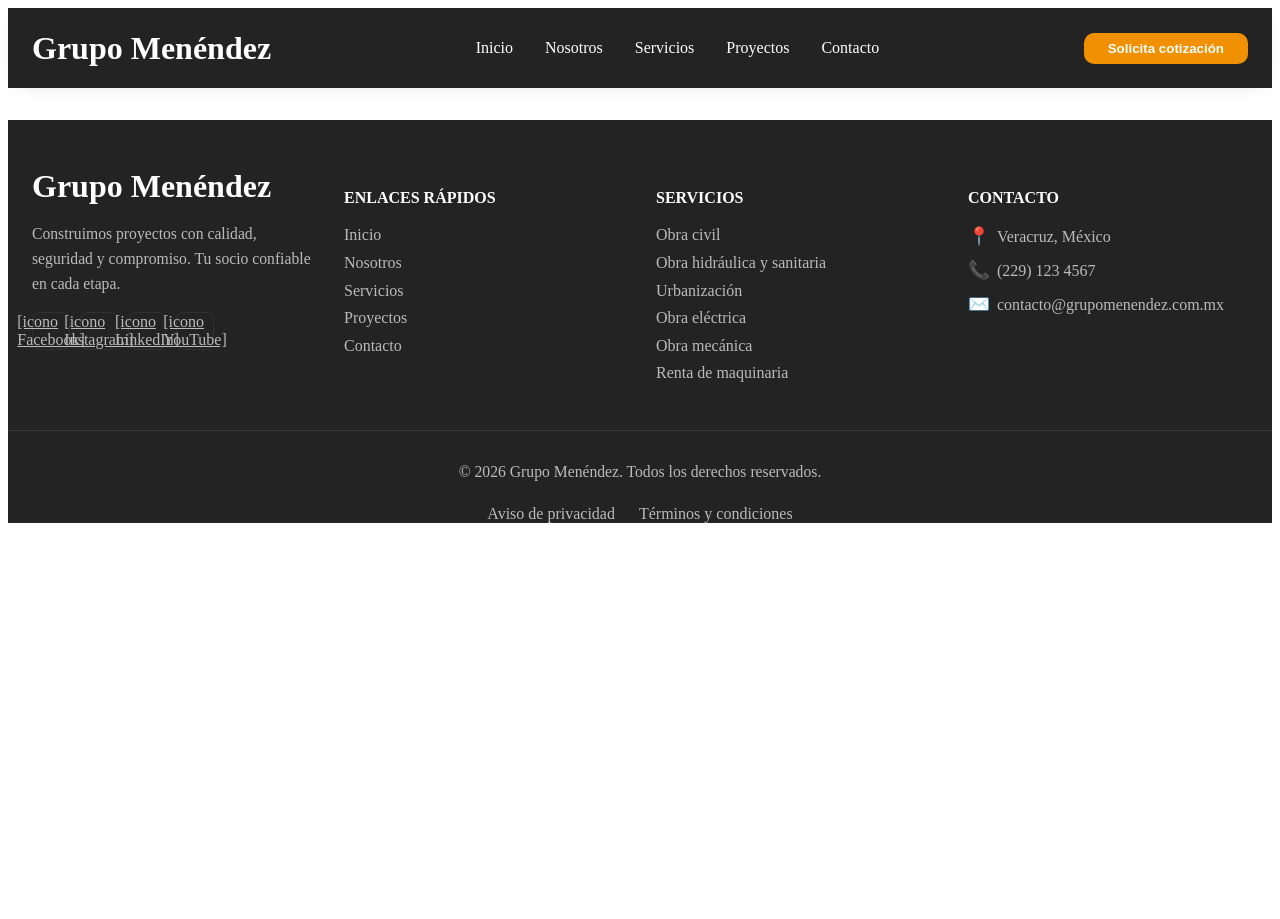
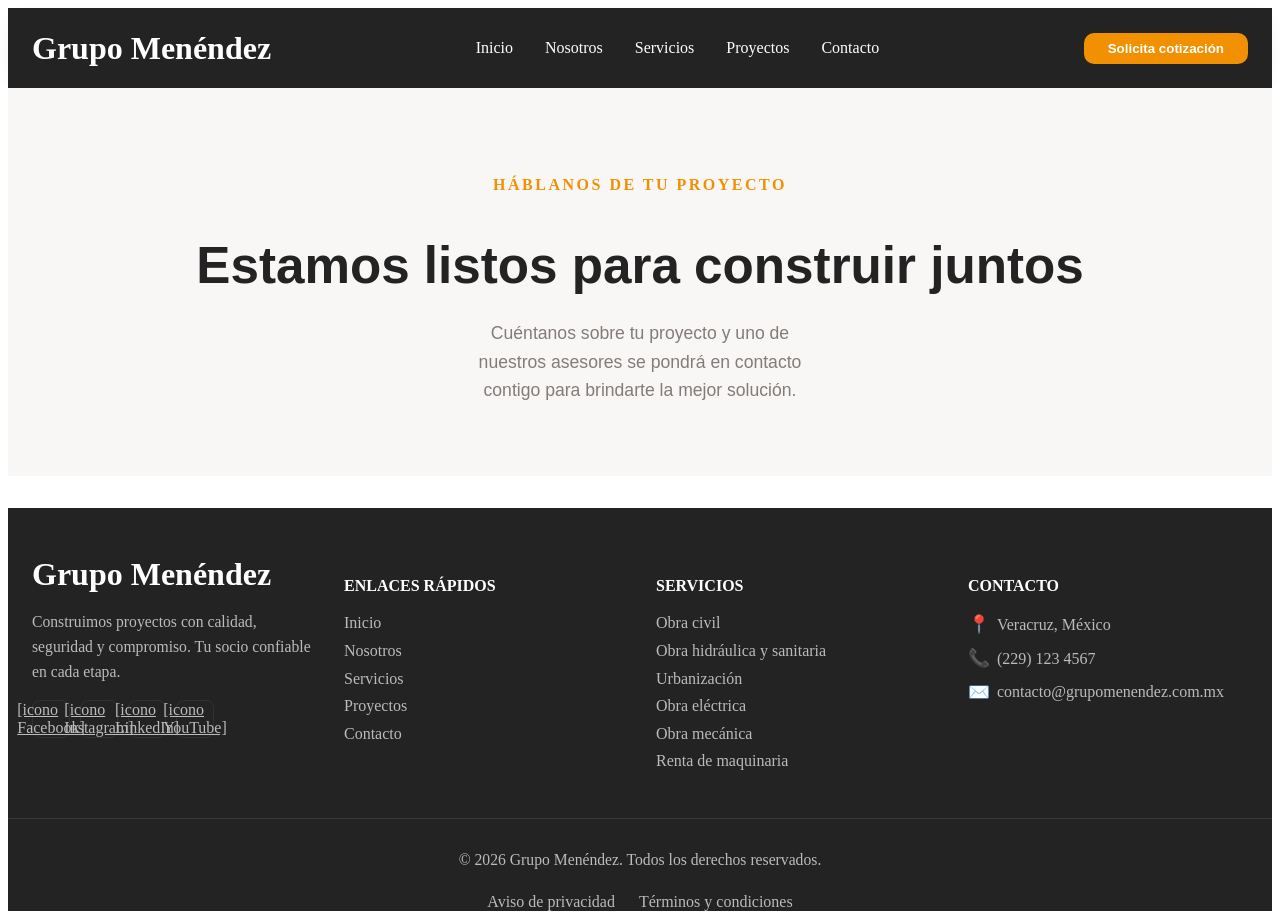
Before and after one commit to FernandoObot/WebGrupoMenendez, an Angular app in the folder GrupoMenendez/: page /contacto in a window 1280 px wide. Before the commit this address led to /. Before the commit the page ends 800 px from the top, so only its background shows below. Built offline with nearby package versions, Linux system fonts and the light colour scheme.

Commit message:
feat(Contacto): Agregar la sección de Introducción

```diff
--- a/GrupoMenendez/src/app/app.routes.ts
+++ b/GrupoMenendez/src/app/app.routes.ts
@@ -3,6 +3,7 @@ import { Home } from './home/home';
 import { Nosotros } from './nosotros/nosotros';
 import { ServiciosPagina } from './servicios-pagina/servicios-pagina';
 import { Proyectos } from './proyectos/proyectos';
+import { Contacto } from './contacto/contacto';
 
 export const routes: Routes = [
   { path: '', pathMatch: 'full', redirectTo: 'inicio' },
@@ -10,4 +11,5 @@ export const routes: Routes = [
   { path: 'nosotros', component: Nosotros },
   { path: 'servicios', component: ServiciosPagina },
   { path: 'proyectos', component: Proyectos },
+  { path: 'contacto', component: Contacto },
 ];
--- a/GrupoMenendez/src/app/app.ts
+++ b/GrupoMenendez/src/app/app.ts
@@ -6,9 +6,10 @@ import { Home } from './home/home';
 import { Nosotros } from './nosotros/nosotros';
 import { ServiciosPagina } from './servicios-pagina/servicios-pagina';
 import { Proyectos } from './proyectos/proyectos';
+import { Contacto } from './contacto/contacto';
 
 @Component({
-  imports: [RouterOutlet, Navbar, Footer, Home, Nosotros, ServiciosPagina, Proyectos],
+  imports: [RouterOutlet, Navbar, Footer, Home, Nosotros, ServiciosPagina, Proyectos, Contacto],
   selector: 'app-root',
   styleUrl: './app.css',
   templateUrl: './app.html',
--- /dev/null
+++ b/GrupoMenendez/src/app/contacto/contacto.html
@@ -0,0 +1,7 @@
+<section style="background:#F8F7F6;padding:4.5rem 0;">
+  <div style="max-width:1280px;margin:0 auto;padding:0 1.5rem;text-align:center;">
+    <p style="font-family:'Crimson Text',serif;font-weight:600;font-size:1rem;letter-spacing:2.5px;text-transform:uppercase;color:#F19000;margin-bottom:0.8rem;">Háblanos de tu proyecto</p>
+    <h1 style="font-family:'Jost',sans-serif;font-weight:700;color:#222322;margin-bottom:1.5rem;font-size:clamp(32px,4vw,52px);">Estamos listos para construir juntos</h1>
+    <p style="font-family:'Jost',sans-serif;color:#837C79;font-size:1.1rem;line-height:1.6;max-width:22rem;margin:0 auto;">Cuéntanos sobre tu proyecto y uno de nuestros asesores se pondrá en contacto contigo para brindarte la mejor solución.</p>
+  </div>
+</section>
--- a/GrupoMenendez/src/app/navbar/navbar.html
+++ b/GrupoMenendez/src/app/navbar/navbar.html
@@ -10,7 +10,7 @@
       <a [routerLink]="['/nosotros']" style="color:white; text-decoration:none; font-weight:500; cursor:pointer;">Nosotros</a>
       <a [routerLink]="['/servicios']" style="color:white; text-decoration:none; font-weight:500; cursor:pointer;">Servicios</a>
       <a [routerLink]="['/proyectos']" style="color:white; text-decoration:none; font-weight:500; cursor:pointer;">Proyectos</a>
-      <a [routerLink]="['/inicio']" style="color:white; text-decoration:none; font-weight:500; cursor:pointer;">Contacto</a>
+      <a [routerLink]="['/contacto']" style="color:white; text-decoration:none; font-weight:500; cursor:pointer;">Contacto</a>
     </nav>
     <!-- CTA Button -->
     <button style="background:#F19000; color:white; padding:0.5rem 1.5rem; border:none; border-radius:10px; font-weight:600; cursor:pointer;">
```
Also changed, not shown: GrupoMenendez/src/app/contacto/contacto.ts (added, +10 -0 lines), GrupoMenendez/src/app/contacto/contacto.css (added).
